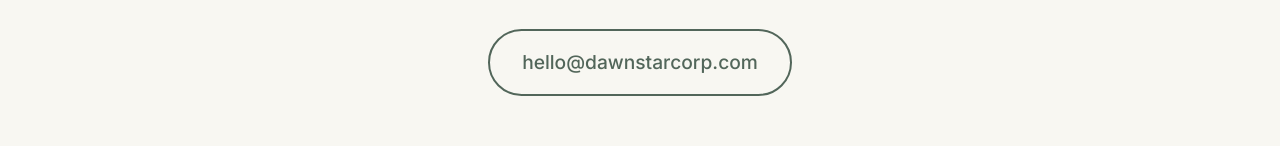
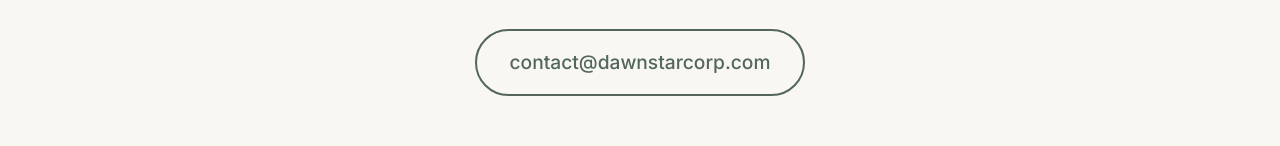
Before and after one commit to big-teddy/dawnstar-corp-website, a plain HTML site: page index.html in a window 1280 px wide. Shown: the part 2819-2965 px from the top of the page. Drawn offline with nearby package versions, Linux system fonts and the light colour scheme.

Commit message:
Update contact email from hello@dawnstarcorp.com to contact@dawnstarcorp.com

```diff
--- a/index.html
+++ b/index.html
@@ -124,7 +124,7 @@
                         help you discover the natural path to wellness.
                     </p>
                     <div class="contact-info">
-                        <a href="mailto:hello@dawnstarcorp.com" class="contact-email">hello@dawnstarcorp.com</a>
+                        <a href="mailto:contact@dawnstarcorp.com" class="contact-email">contact@dawnstarcorp.com</a>
                     </div>
                 </div>
             </div>
```
